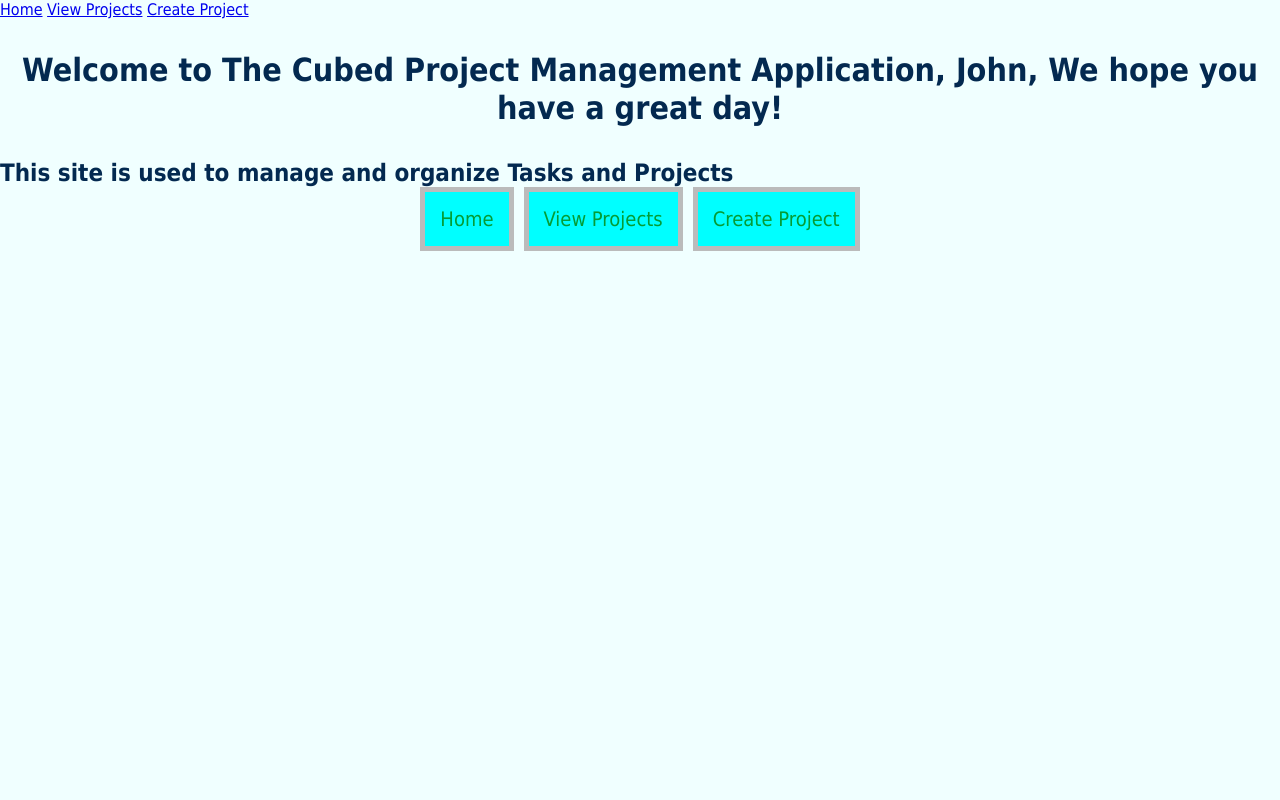
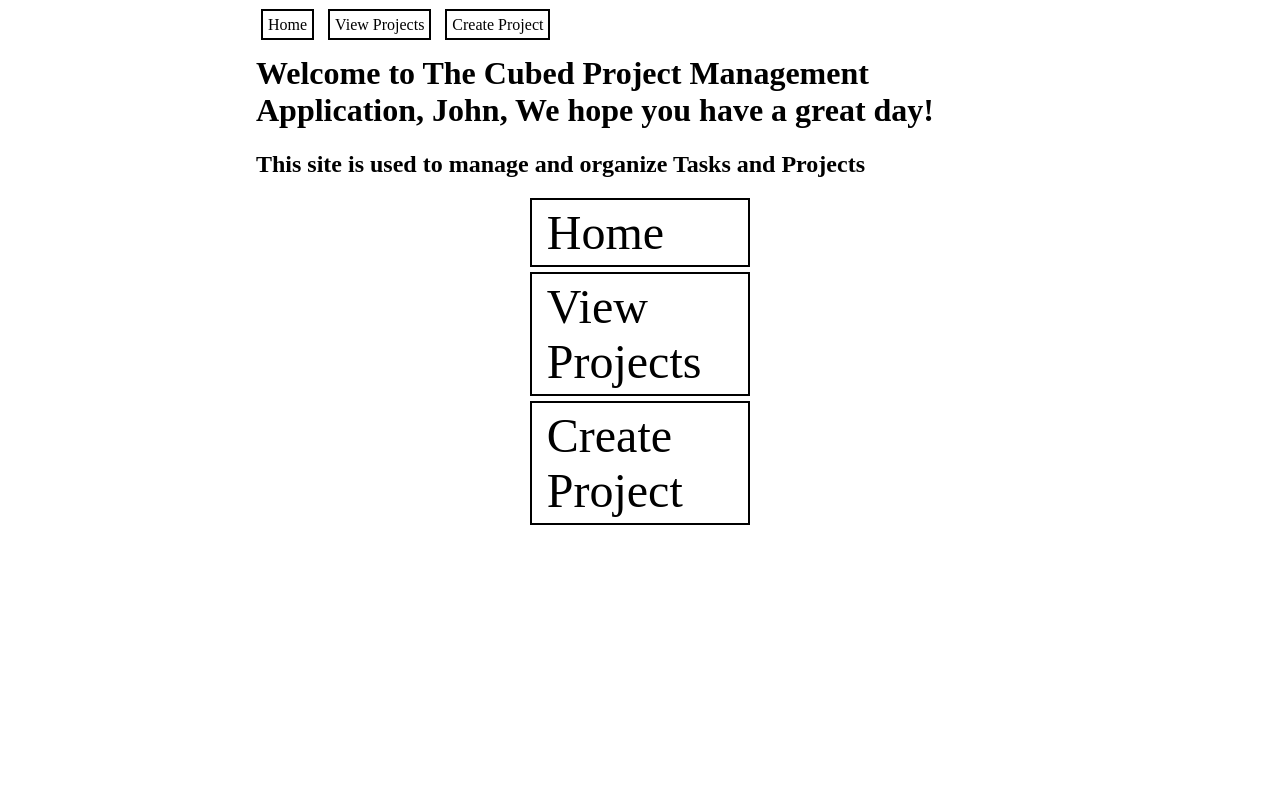
Before and after one commit to jperrym1/3155Team27, a Flask app: page / in a window 1280 px wide. Run offline with Flask 2, Linux system fonts and the light colour scheme.

Commit message:
style and nav

```diff
--- a/static/default.css
+++ b/static/default.css
@@ -1,41 +1,74 @@
 :root{
-    --
+    --cream: #F4E3B2;
+    --dark_grey: #2E3532;
+    --periwinkle: #C4C6E7;
 }
+/*
 body {
     width: 100%;
     height: 100vh;
     margin: 0;
-    background-color: azure;
-    color: #032950;
+    background-color: var(--dark_grey);
     font-family: Tahoma;
     font-size: 16px;
   }
 
-.container{
+header{
+  color: var(--periwinkle);
+}
+
+main{
     width: 80%;
-    background-color: burlywood;
+    background-color: var(--cream);
     margin-left: auto;
     margin-right: auto;
     padding: 20px;
-    max-width: 500px;
+    max-width: 1000px;
 }
 h1, p {
     margin: 1em auto;
     text-align: center;
 }
+a{
+  color: var(--periwinkle);
+} */
+body{
+  width:60%;
+  margin: 1em auto 0 auto;
+}
+
+nav a{
+  padding: 5px 5px 5px 5px;
+  border: 2px solid black;
+  margin: 5px;
+  color: black;
+  text-decoration: none;
+}
+
+nav a:hover{
+  background-color: black;
+  color: white;
+}
 
 .menu-list{
-    display: flex;
-    font-size: 20px;
-    justify-content: center;
+  width: 30%;
   margin: 0 auto;
+  font-size: 3em;
 }
 
-  .menu-list a{
-    color:#059c35;
+.menu-item{
+  padding: 5px 5px 5px 15px;
+  border: 2px solid black;
+  margin: 5px;
+  color: black;
+}
+
+.menu-item:hover{
+  background-color: black;
+  color: white;
+}
+
+.menu-item a{
   text-decoration: none;
-    padding: 15px;
-    margin: 5px;
-    background-color: aqua;
-    border: 5px solid #bbb ;
+  color: inherit;
 }
--- a/templates/index.html
+++ b/templates/index.html
@@ -19,9 +19,9 @@
         <main>
         <h2>This site is used to manage and organize Tasks and Projects</h2>
         <div class="menu-list">
-            <div id="menu-item"><a href="{{url_for('index')}}">Home</a></div>
-            <div id="menu-item"><a href="{{url_for('get_projects')}}">View Projects</a></div>
-            <div id="menu-item"><a href="{{url_for('create_project')}}">Create Project</a></div>
+            <div class="menu-item"><a href="{{url_for('index')}}">Home</a></div>
+            <div class="menu-item"><a href="{{url_for('get_projects')}}">View Projects</a></div>
+            <div class="menu-item"><a href="{{url_for('create_project')}}">Create Project</a></div>
         </div>
         </div>
     </main>
```
Also changed, not shown: templates/new.html (+8 -0 lines), templates/project.html (+8 -0 lines), templates/projects.html (+8 -0 lines). Lines whose indentation alone changed are shown as unchanged.
